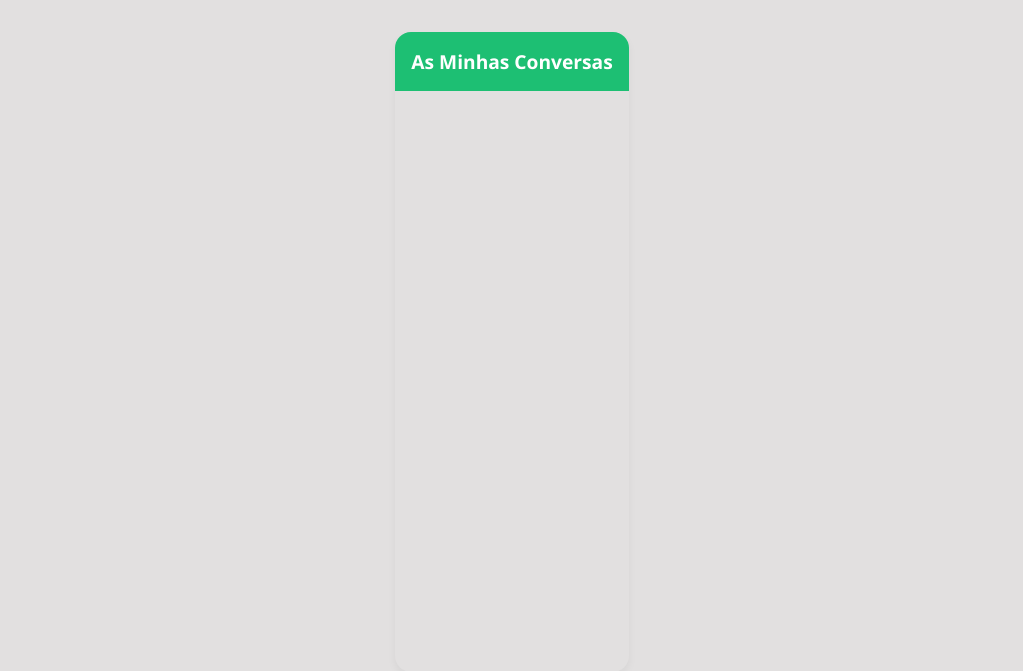
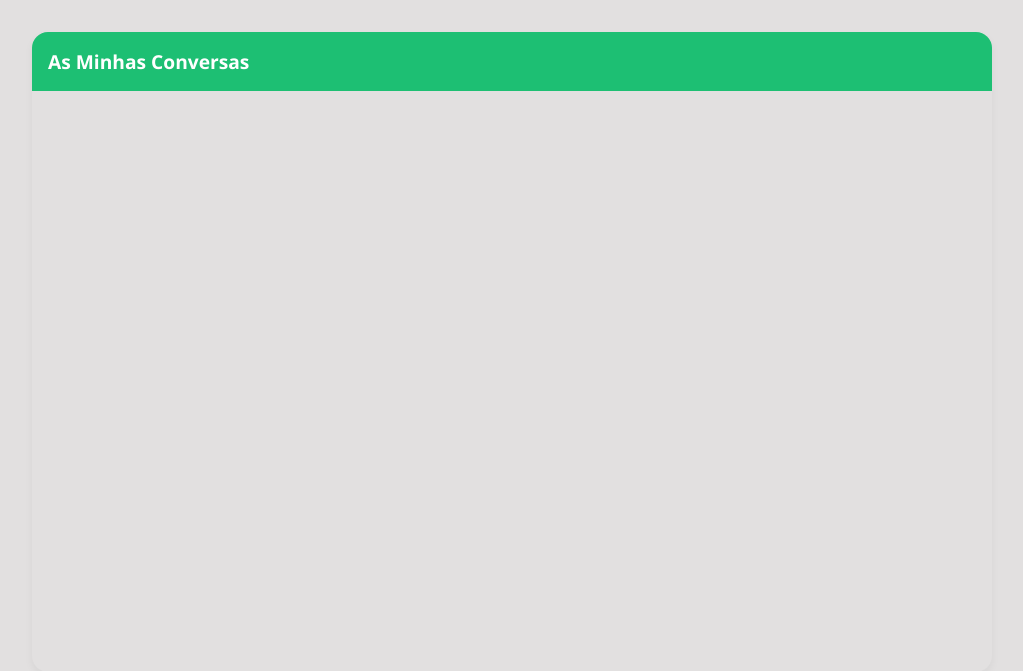
Before and after one commit to Forreca05/TutorMatch, a PHP site: page /pages/conversations.php in a window 1280 px wide. Shown: the part 102-773 px from the top of the page, without its empty margins (128-1151 px from the left). Run offline with PHP 8.4, Linux system fonts and the light colour scheme; the visitor is signed in with stand-in values (Sample User, id 1); data comes from the database, SQL or seed files in the repository; both versions use the stored data as it was after the commit.

Commit message:
css changing for the chat page

```diff
--- a/public/css/chat.css
+++ b/public/css/chat.css
@@ -9,6 +9,7 @@
   display: flex;
   flex-direction: column;
   height: 80vh;
+  min-width: 75%;
 }
 
 /* Cabeçalho com imagem + nome */
```
Also changed, not shown: private/database/tutormatch.db.
